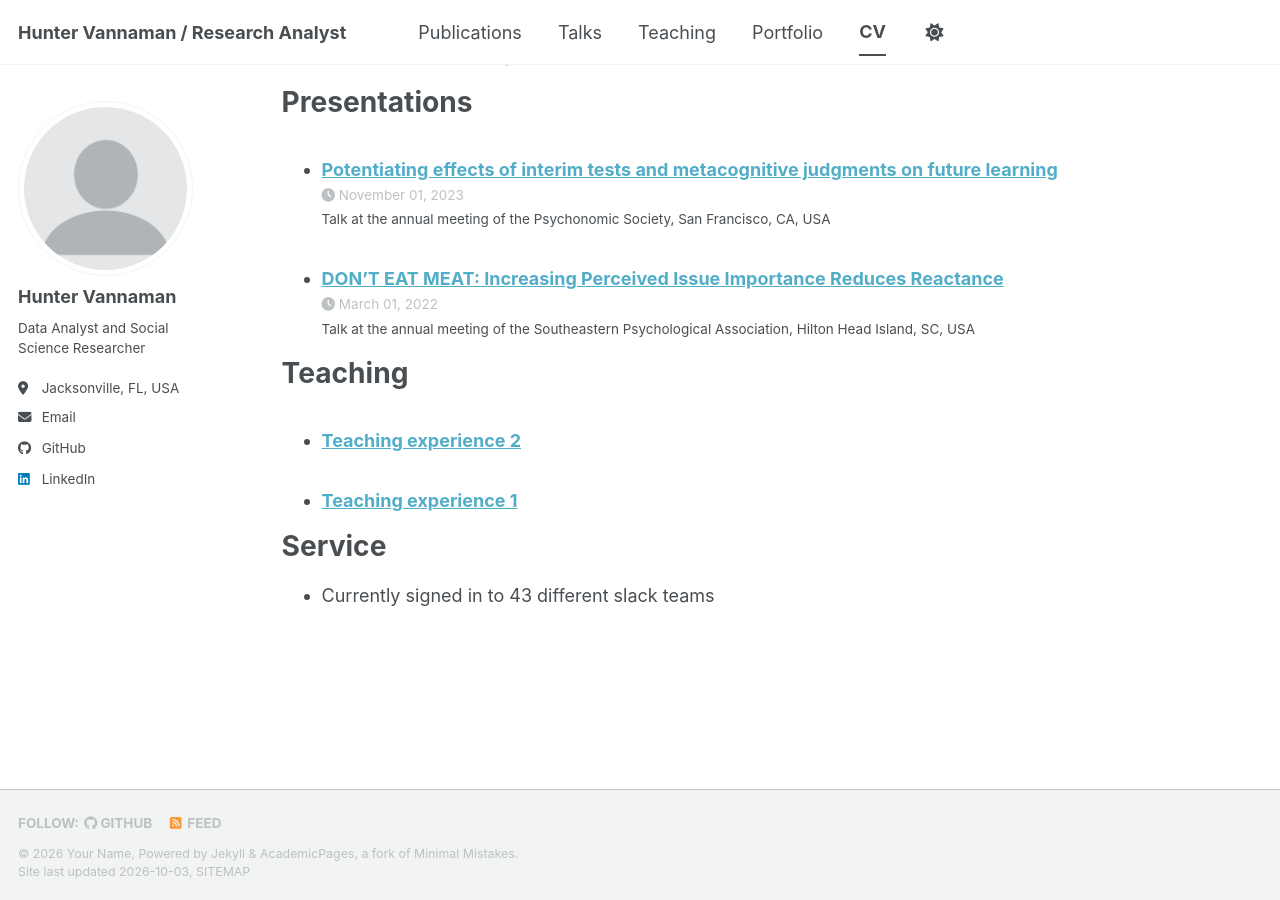
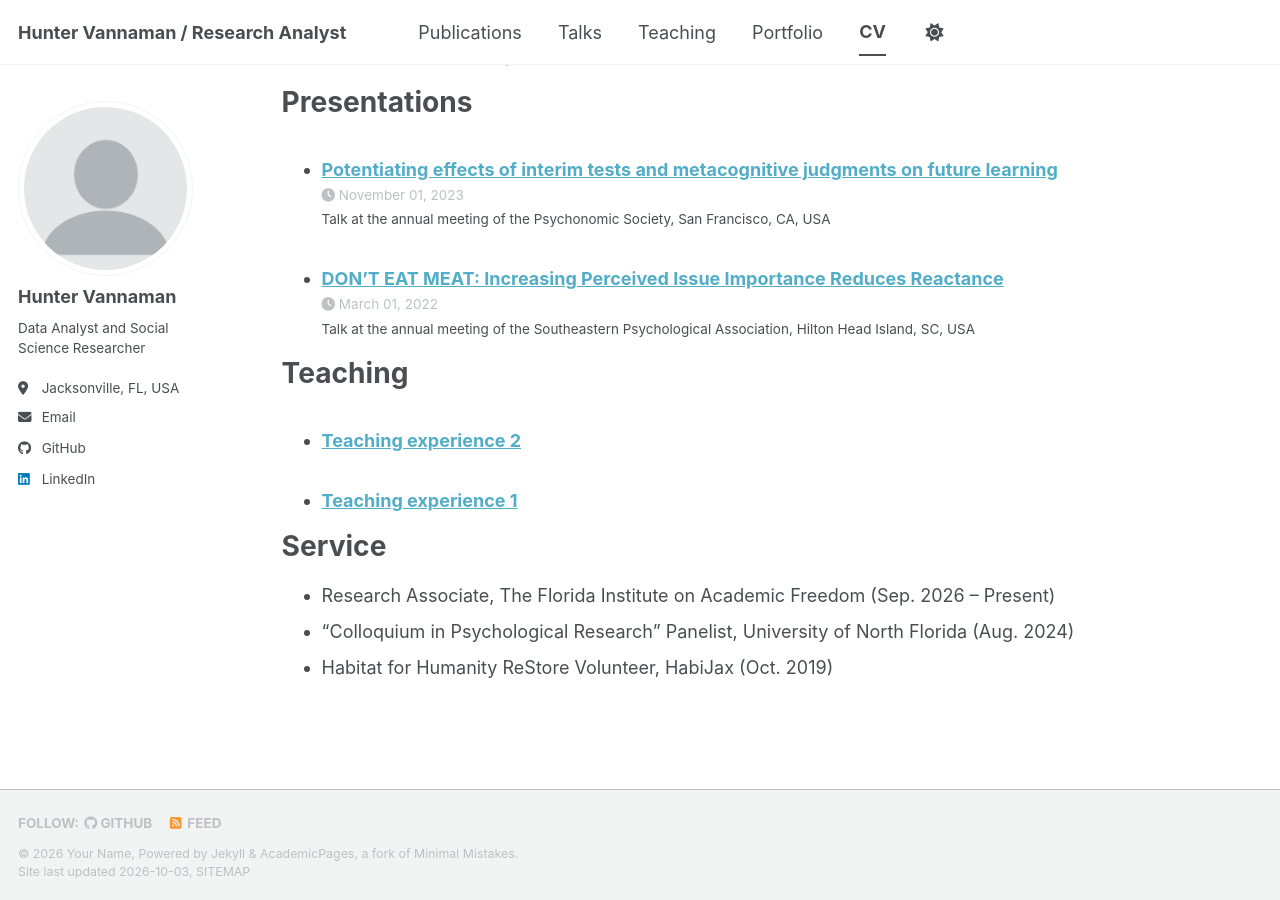
Before and after one commit to huntervannaman/huntervannaman.github.io, a Jekyll site: the page built from _pages/cv.md, in a window 1280 px wide and 900 px high, scrolled down 2041 px. Built offline with Jekyll 4.4.1, drawn with Linux system fonts in a browser that asks for light colours; a style sheet for code colours, icons or effects is not loaded.

Commit message:
Update cv.md

```diff
--- a/_pages/cv.md
+++ b/_pages/cv.md
@@ -76,4 +76,6 @@ Teaching
 
 Service
 ======
-* Currently signed in to 43 different slack teams
+* Research Associate, The Florida Institute on Academic Freedom (Sep. 2026 – Present)
+* "Colloquium in Psychological Research" Panelist, University of North Florida (Aug. 2024)
+* Habitat for Humanity ReStore Volunteer, HabiJax (Oct. 2019)
```
